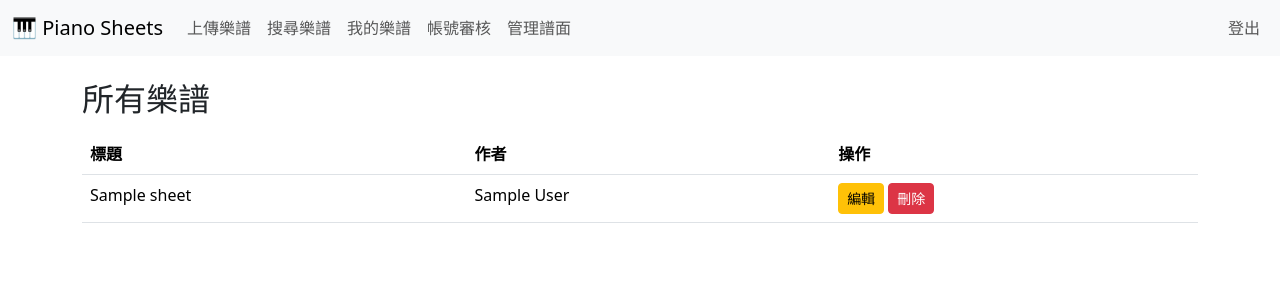
After one commit to Peggy2005/flask-piano-site, a Flask app: page /admin/sheets in a window 1280 px wide. The commit adds this page. Shown: the top 300 px of the page. Run offline with Flask 3, Linux system fonts and the light colour scheme; a user stored in the database is signed in; tables that the repository leaves empty hold one stand-in row (values such as "Sample post").

Commit message:
“改功能，加管理權限”

```diff
--- /dev/null
+++ b/admin_sheets.py
@@ -0,0 +1,47 @@
+from flask import Blueprint, render_template, redirect, url_for, request, flash
+from flask_login import login_required, current_user
+from models import db, Sheet
+
+admin_sheet_bp = Blueprint('admin_sheet', __name__)
+
+@admin_sheet_bp.route('/admin/sheets')
+@login_required
+def list_sheets():
+    if not current_user.is_admin:
+        flash('只有管理員可以查看此頁面')
+        return redirect(url_for('home'))
+
+    sheets = Sheet.query.all()
+    return render_template('admin_sheets.html', sheets=sheets)
+
+@admin_sheet_bp.route('/admin/sheets/edit/<int:sheet_id>', methods=['GET', 'POST'])
+@login_required
+def edit_sheet(sheet_id):
+    if not current_user.is_admin:
+        flash('只有管理員可以編輯')
+        return redirect(url_for('home'))
+
+    sheet = Sheet.query.get_or_404(sheet_id)
+
+    if request.method == 'POST':
+        sheet.title = request.form['title']
+        sheet.author = request.form['author']
+        sheet.lyrics = request.form['lyrics']
+        db.session.commit()
+        flash('譜已更新')
+        return redirect(url_for('admin_sheet.list_sheets'))
+
+    return render_template('edit_sheet.html', sheet=sheet)
+
+@admin_sheet_bp.route('/admin/sheets/delete/<int:sheet_id>', methods=['POST'])
+@login_required
+def delete_sheet(sheet_id):
+    if not current_user.is_admin:
+        flash('只有管理員可以刪除')
+        return redirect(url_for('home'))
+
+    sheet = Sheet.query.get_or_404(sheet_id)
+    db.session.delete(sheet)
+    db.session.commit()
+    flash('譜已刪除')
+    return redirect(url_for('admin_sheet.list_sheets'))
--- a/app.py
+++ b/app.py
@@ -37,12 +37,14 @@ from auth import auth_bp
 from upload import upload_bp
 from search import search_bp
 from admin import admin_bp
+from admin_sheets import admin_sheet_bp
 
 # 註冊藍圖
 app.register_blueprint(auth_bp)
 app.register_blueprint(upload_bp)
 app.register_blueprint(search_bp)
 app.register_blueprint(admin_bp)
+app.register_blueprint(admin_sheet_bp)
 
 # 首頁路由
 @app.route('/')
--- /dev/null
+++ b/templates/admin_sheets.html
@@ -0,0 +1,22 @@
+{% extends "base.html" %}
+{% block title %}管理譜面{% endblock %}
+{% block content %}
+<h2>所有樂譜</h2>
+<table class="table mt-3">
+  <thead><tr><th>標題</th><th>作者</th><th>操作</th></tr></thead>
+  <tbody>
+    {% for sheet in sheets %}
+      <tr>
+        <td>{{ sheet.title }}</td>
+        <td>{{ sheet.author }}</td>
+        <td>
+          <a href="{{ url_for('admin_sheet.edit_sheet', sheet_id=sheet.id) }}" class="btn btn-sm btn-warning">編輯</a>
+          <form action="{{ url_for('admin_sheet.delete_sheet', sheet_id=sheet.id) }}" method="post" style="display:inline;">
+            <button type="submit" class="btn btn-sm btn-danger" onclick="return confirm('確定刪除？')">刪除</button>
+          </form>
+        </td>
+      </tr>
+    {% endfor %}
+  </tbody>
+</table>
+{% endblock %}
--- a/templates/approve_users.html
+++ b/templates/approve_users.html
@@ -9,7 +9,7 @@
       {% for user in users %}
         <li class="list-group-item d-flex justify-content-between align-items-center">
           {{ user.username }}
-          <a href="{{ url_for('admin.approve_user', user_id=user.id) }}" class="btn btn-primary btn-sm">
+          <a href="{{ url_for('auth.approve_user', user_id=user.id) }}" class="btn btn-primary btn-sm">
             批准
           </a>
         </li>
--- a/templates/base.html
+++ b/templates/base.html
@@ -9,22 +9,28 @@
 <body>
   <nav class="navbar navbar-expand-lg navbar-light bg-light">
     <div class="container-fluid">
-      <a class="navbar-brand" href="/">🎹 Piano Sheets</a>
+      <a class="navbar-brand" href="{{ url_for('home') }}">🎹 Piano Sheets</a>
       <button class="navbar-toggler" type="button" data-bs-toggle="collapse" data-bs-target="#navbarNav">
         <span class="navbar-toggler-icon"></span>
       </button>
       <div class="collapse navbar-collapse" id="navbarNav">
         <ul class="navbar-nav me-auto">
-          <li class="nav-item"><a class="nav-link" href="/upload">上傳樂譜</a></li>
-          <li class="nav-item"><a class="nav-link" href="/search">搜尋樂譜</a></li>
-          <li class="nav-item"><a class="nav-link" href="/dashboard">我的樂譜</a></li>
+          {% if current_user.is_authenticated %}
+            <li class="nav-item"><a class="nav-link" href="{{ url_for('upload.upload') }}">上傳樂譜</a></li>
+            <li class="nav-item"><a class="nav-link" href="{{ url_for('search.search') }}">搜尋樂譜</a></li>
+            <li class="nav-item"><a class="nav-link" href="{{ url_for('search.search') }}">我的樂譜</a></li>
+            {% if current_user.is_admin %}
+              <li class="nav-item"><a class="nav-link" href="{{ url_for('auth.admin_approval') }}">帳號審核</a></li>
+              <li class="nav-item"><a class="nav-link" href="{{ url_for('admin.manage_sheets') }}">管理譜面</a></li>
+            {% endif %}
+          {% endif %}
         </ul>
         <ul class="navbar-nav">
           {% if current_user.is_authenticated %}
-            <li class="nav-item"><a class="nav-link" href="/logout">登出</a></li>
+            <li class="nav-item"><a class="nav-link" href="{{ url_for('auth.logout') }}">登出</a></li>
           {% else %}
-            <li class="nav-item"><a class="nav-link" href="/login">登入</a></li>
-            <li class="nav-item"><a class="nav-link" href="/register">註冊</a></li>
+            <li class="nav-item"><a class="nav-link" href="{{ url_for('auth.login') }}">登入</a></li>
+            <li class="nav-item"><a class="nav-link" href="{{ url_for('auth.register') }}">註冊</a></li>
           {% endif %}
         </ul>
       </div>
@@ -35,7 +41,6 @@
     {% block content %}{% endblock %}
   </div>
 
-  <!-- 加上 Bootstrap 的 JS 讓 navbar toggle 有效 -->
   <script src="https://cdn.jsdelivr.net/npm/bootstrap@5.3.3/dist/js/bootstrap.bundle.min.js"></script>
 </body>
 </html>
```
Also changed, not shown: templates/edit_sheet.html (added, +20 -0 lines), templates/home.html (+10 -5 lines).
